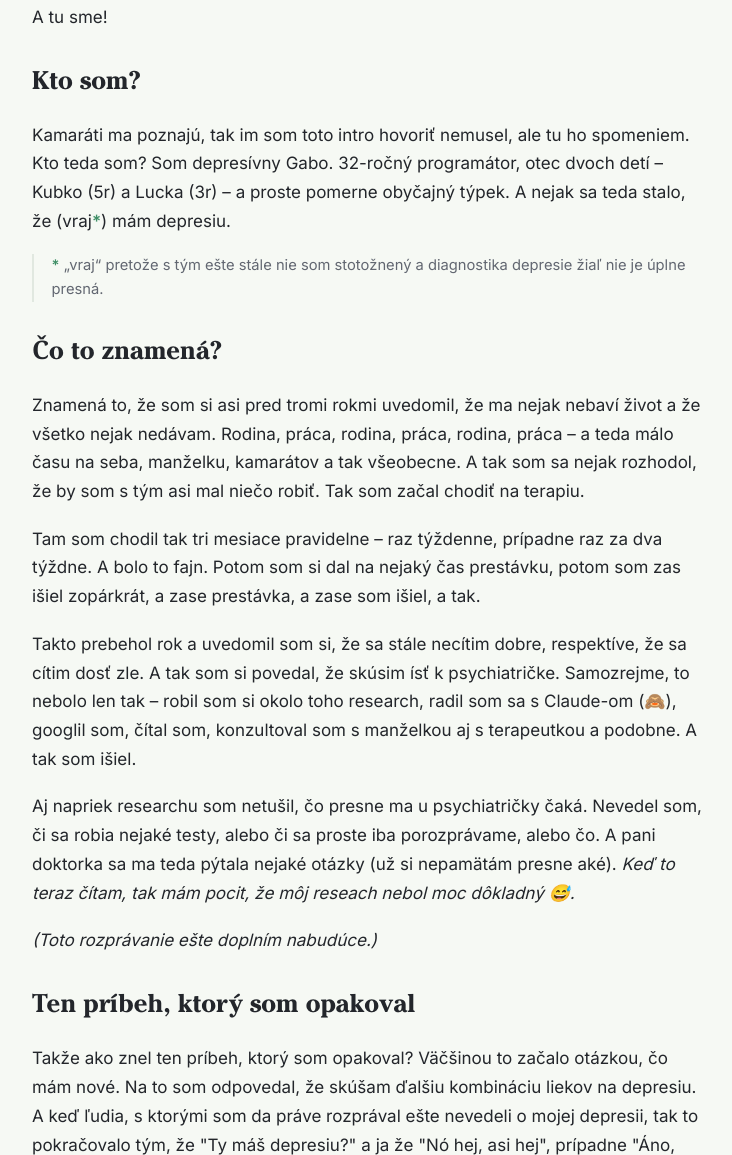
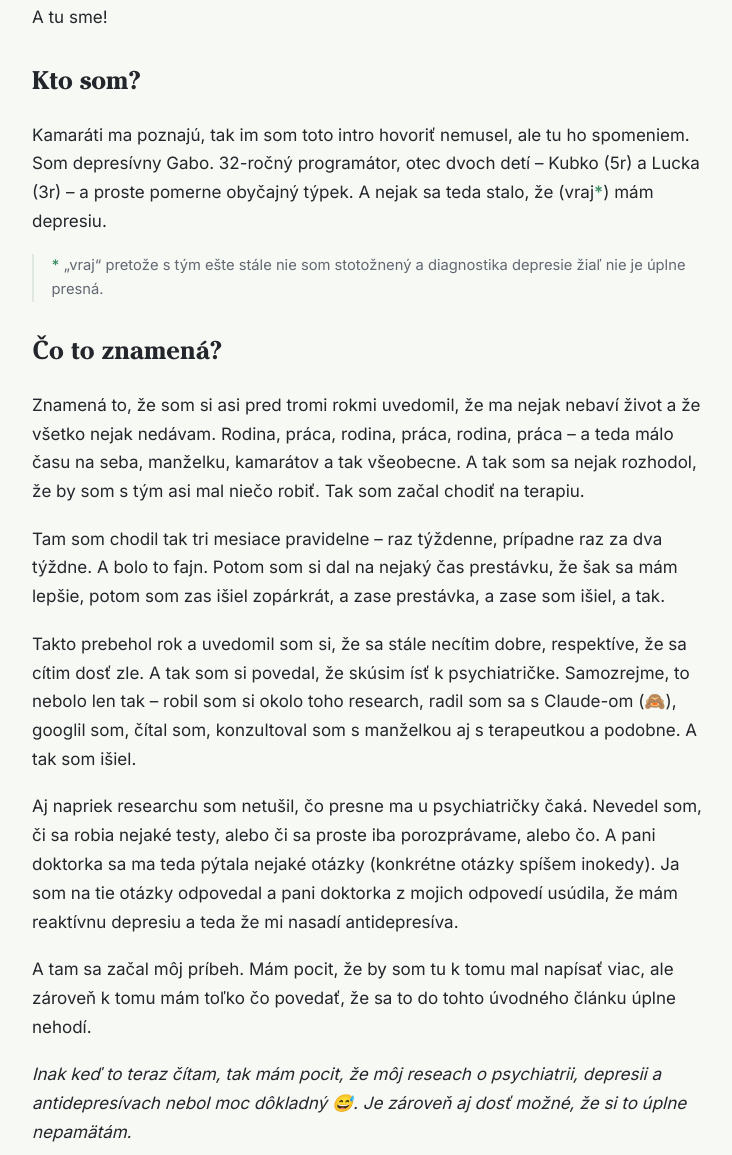
Before and after one commit to gabrielKerekes/depresivnygabo, an Eleventy site: page src/posts/2026-07-04-preco-tato-stranka-vobec-existuje.md in a window 1280 px wide. Shown: the part 600-1755 px from the top of the page, without its empty margins (112-844 px from the left). Built offline with nearby package versions, Linux system fonts and the light colour scheme; Eleventy itself is replaced by a stand-in of ours; files that its build step writes are made by us from their sources.

Commit message:
Update post: Prečo táto stránka vôbec existuje?

```diff
--- a/src/posts/2026-07-04-preco-tato-stranka-vobec-existuje.md
+++ b/src/posts/2026-07-04-preco-tato-stranka-vobec-existuje.md
@@ -22,9 +22,7 @@ A tu sme!
 ## Kto som?
 
 Kamaráti ma poznajú, tak im som toto intro hovoriť nemusel, ale tu ho
-spomeniem. Kto teda som? Som depresívny Gabo. 32-ročný programátor, otec
-dvoch detí – Kubko (5r) a Lucka (3r) – a proste pomerne obyčajný týpek. A
-nejak sa teda stalo, že (vraj<span class="asterisk">*</span>) mám depresiu.
+spomeniem. Som depresívny Gabo. 32-ročný programátor, otec dvoch detí – Kubko (5r) a Lucka (3r) – a proste pomerne obyčajný týpek. A nejak sa teda stalo, že (vraj<span class="asterisk">*</span>) mám depresiu.
 
 <p class="intro-note">
   <span class="asterisk">*</span> „vraj“ pretože s tým ešte stále nie som
@@ -40,7 +38,7 @@ tak som sa nejak rozhodol, že by som s tým asi mal niečo robiť. Tak som
 začal chodiť na terapiu.
 
 Tam som chodil tak tri mesiace pravidelne – raz týždenne, prípadne raz za
-dva týždne. A bolo to fajn. Potom som si dal na nejaký čas prestávku,
+dva týždne. A bolo to fajn. Potom som si dal na nejaký čas prestávku, že šak sa mám lepšie,
 potom som zas išiel zopárkrát, a zase prestávka, a zase som išiel, a tak.
 
 Takto prebehol rok a uvedomil som si, že sa stále necítim dobre,
@@ -52,17 +50,19 @@ konzultoval som s manželkou aj s terapeutkou a podobne. A tak som išiel.
 Aj napriek researchu som netušil, čo presne ma u psychiatričky čaká.
 Nevedel som, či sa robia nejaké testy, alebo či sa proste iba
 porozprávame, alebo čo. A pani doktorka sa ma teda pýtala nejaké otázky
-(už si nepamätám presne aké). _Keď to teraz čítam, tak mám pocit, že môj reseach nebol moc dôkladný 😅._
+(konkrétne otázky spíšem inokedy). Ja som na tie otázky odpovedal a pani doktorka z mojich odpovedí usúdila, že mám reaktívnu depresiu a teda že mi nasadí antidepresíva.
 
-_(Toto rozprávanie ešte doplním nabudúce.)_
+A tam sa začal môj príbeh. Mám pocit, že by som tu k tomu mal napísať viac, ale zároveň k tomu mám toľko čo povedať, že sa to do tohto úvodného článku úplne nehodí.
+
+_Inak keď to teraz čítam, tak mám pocit, že môj reseach o psychiatrii, depresii a antidepresívach nebol moc dôkladný 😅. Je zároveň aj dosť možné, že si to úplne nepamätám._
 
 ## Ten príbeh, ktorý som opakoval
 
-Takže ako znel ten príbeh, ktorý som opakoval? Väčšinou to začalo otázkou, čo mám nové. Na to som odpovedal, že skúšam ďalšiu kombináciu liekov na depresiu. A keď ľudia, s ktorými som da práve rozprával ešte nevedeli o mojej depresii, tak to pokračovalo tým, že "Ty máš depresiu?" a ja že "Nó hej, asi hej", prípadne "Áno, berieš antidepresíva? Prečo?" a na to bola odpoveď "Tak nemal som sa dobre a tak som nakoniec šiel až k psychistričke a tá mi predpísala lieky". A potom to pokračovalo ďalšími otázkami, ktoré už spíšem trochu štrukturovanejšie.
+Takže ako znel ten príbeh, ktorý som opakoval? Väčšinou to začalo otázkou, čo mám nové. Na to som odpovedal, že skúšam ďalšiu kombináciu liekov na depresiu. A keď ľudia, s ktorými som da práve rozprával ešte nevedeli o mojej depresii, tak to pokračovalo tým, že "Ty máš depresiu?" a ja že "Nó hej, asi hej", prípadne "Áno, berieš antidepresíva? Prečo?" a na to bola odpoveď "Tak nemal som sa dobre a tak som nakoniec šiel až k psychistričke a tá mi predpísala lieky". A potom to pokračovalo ďalšími otázkami, ktoré už spíšem trochu štrukturovanejšie. Here it goes.
 
 Dva roky – od júna 2024 – beriem antidepresíva.
 
-_(Aj toto ešte doplním nabudúce.)_
+_(Toto ešte doplním nabudúce.)_
 
 ## Kto to vie
 
```
